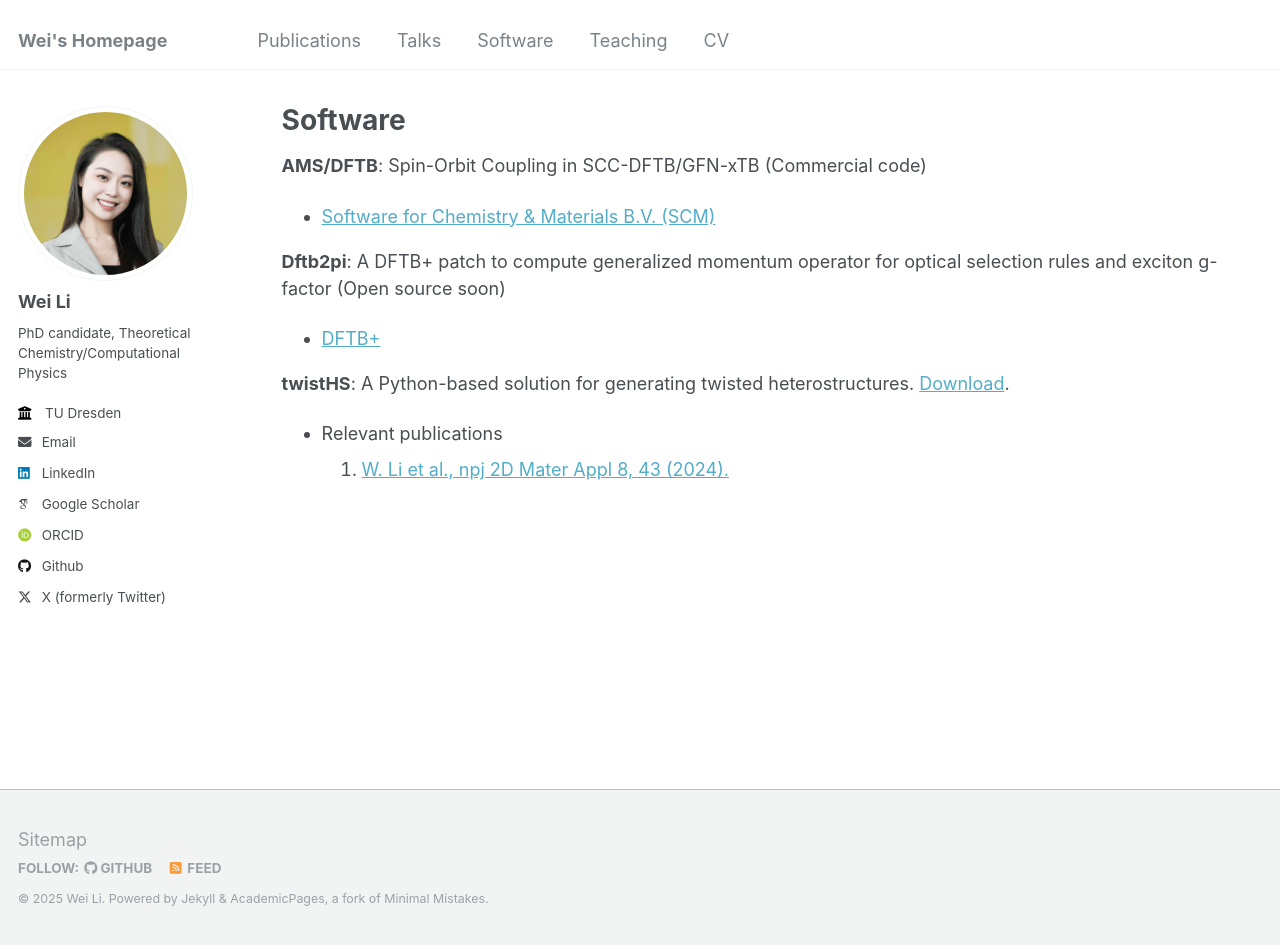
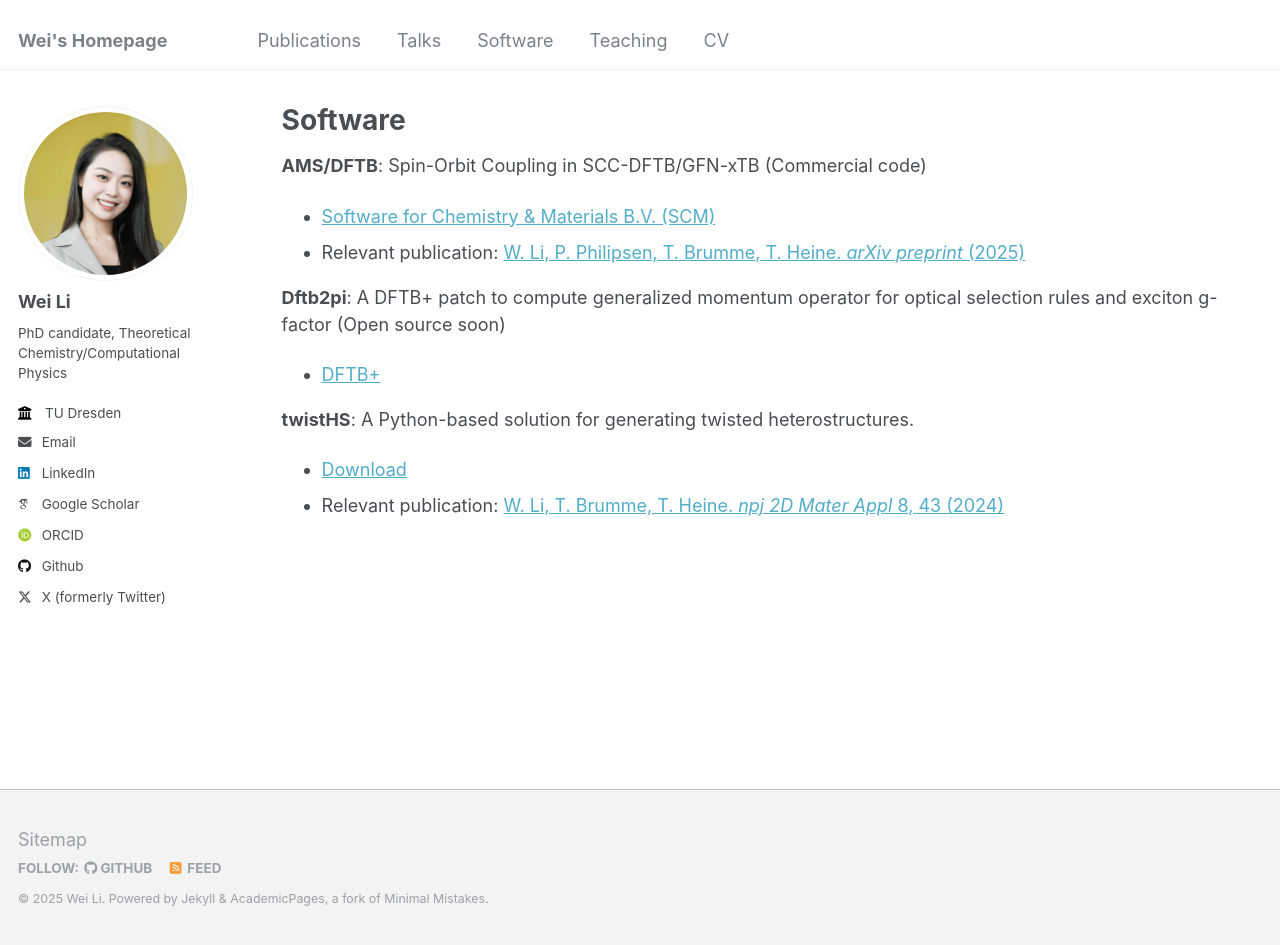
Before and after one commit to i-wli/i-wli.github.io, a Jekyll site: the page built from _pages/software.md, in a window 1280 px wide and 945 px high. Built offline with Jekyll 4.4.1, drawn with Linux system fonts in a browser that asks for light colours; some web fonts are replaced.

Commit message:
update software

```diff
--- a/_pages/software.md
+++ b/_pages/software.md
@@ -10,12 +10,12 @@ redirect_from:
 **AMS/DFTB**: Spin-Orbit Coupling in SCC-DFTB/GFN-xTB
   (Commercial code)
   * [Software for Chemistry & Materials B.V. (SCM)](https://www.scm.com)
+  * Relevant publication: [W. Li, P. Philipsen, T. Brumme, T. Heine. *arXiv preprint* (2025)](https://arxiv.org/abs/2508.12841)
 
 **Dftb2pi**: A DFTB+ patch to compute generalized momentum operator for optical selection rules and exciton g-factor
   (Open source soon)
   * [DFTB+](https://dftbplus.org)
 
 **twistHS**: A Python-based solution for generating twisted heterostructures.
-  [Download](https://github.com/i-wli/twistHS).
-  * Relevant publications
-    1. [W. Li et al., npj 2D Mater Appl 8, 43 (2024).](https://www.nature.com/articles/s41699-024-00477-6)
+  * [Download](https://github.com/i-wli/twistHS)
+  * Relevant publication: [W. Li, T. Brumme, T. Heine. *npj 2D Mater Appl* 8, 43 (2024)](https://www.nature.com/articles/s41699-024-00477-6)
--- a/_pages/talks.html
+++ b/_pages/talks.html
@@ -1,6 +1,6 @@
 ---
 layout: archive
-title: "Talks and presentations"
+title: "Presentations"
 permalink: /talks/
 author_profile: true
 ---
```
Also changed, not shown: _pages/about.md (+3 -1 lines), _pages/cv.md (+2 -5 lines).
